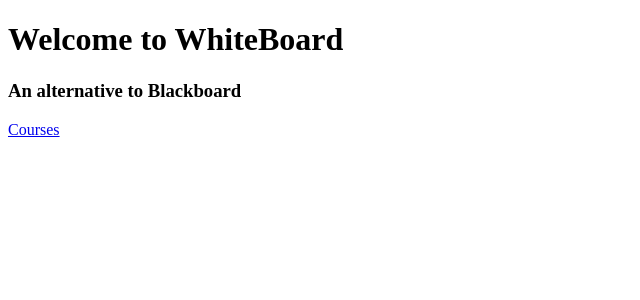
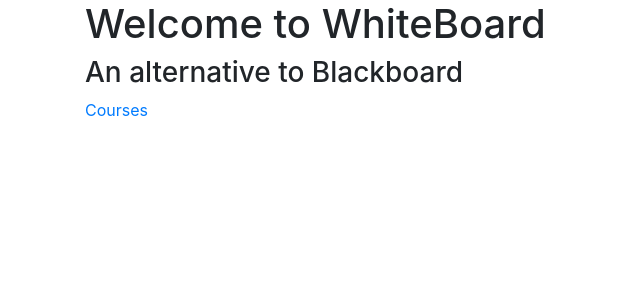
Before and after one commit to hyxiaovictoria/webClientAngular, an Angular app: page / in a window 1280 px wide. Shown: the top 300 px of the page, without its empty margins (0-640 px from the left). Built offline with nearby package versions, Linux system fonts and the light colour scheme.

Commit message:
Install bootstrap.

```diff
--- a/package.json
+++ b/package.json
@@ -19,6 +19,7 @@
     "@angular/platform-browser": "~9.1.0",
     "@angular/platform-browser-dynamic": "~9.1.0",
     "@angular/router": "~9.1.0",
+    "bootstrap": "^4.4.1",
     "rxjs": "~6.5.4",
     "tslib": "^1.10.0",
     "zone.js": "~0.10.2"
--- a/src/app/app.component.html
+++ b/src/app/app.component.html
@@ -1 +1,3 @@
+<div class="container">
 <router-outlet></router-outlet>
+</div>
--- a/src/styles.css
+++ b/src/styles.css
@@ -1 +1,2 @@
 /* You can add global styles to this file, and also import other style files */
+@import "~bootstrap/dist/css/bootstrap.min.css";
```
Also changed, not shown: 1 other file (tests, documents, lock files or other folders).
